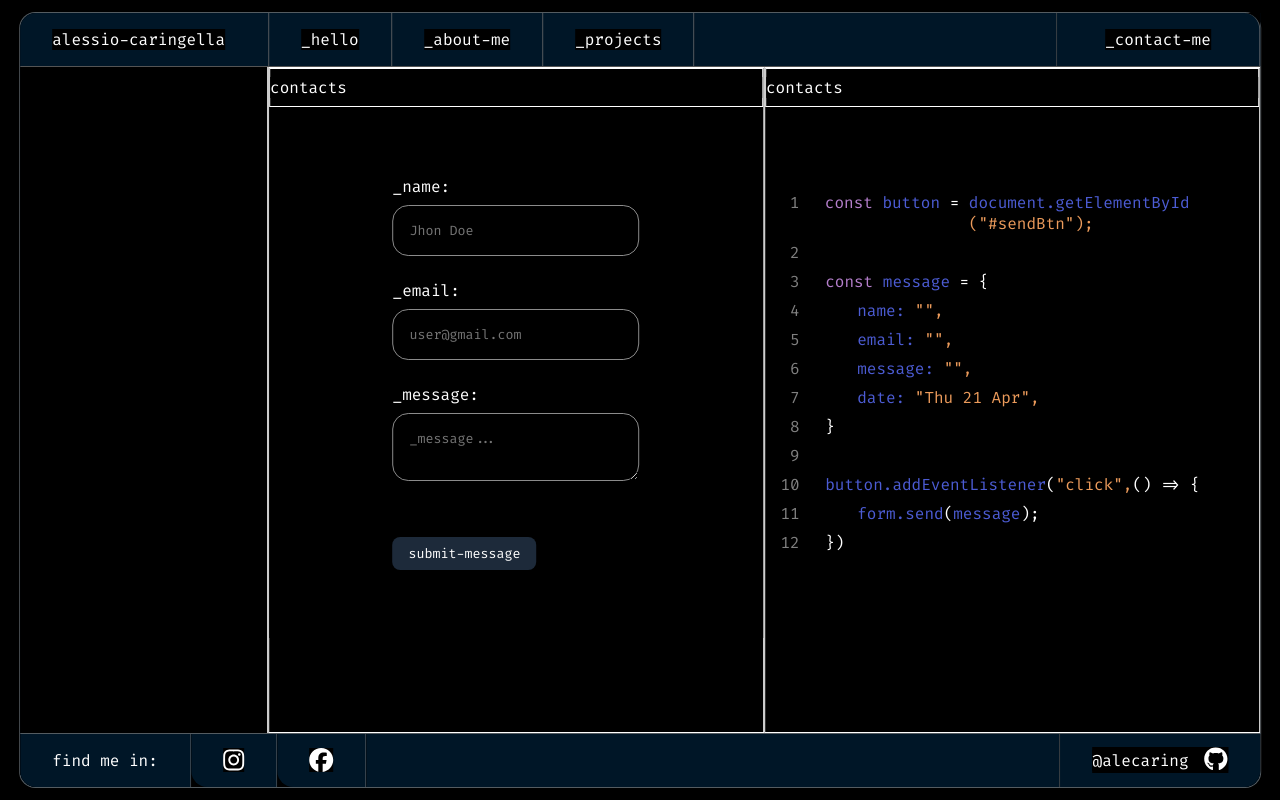
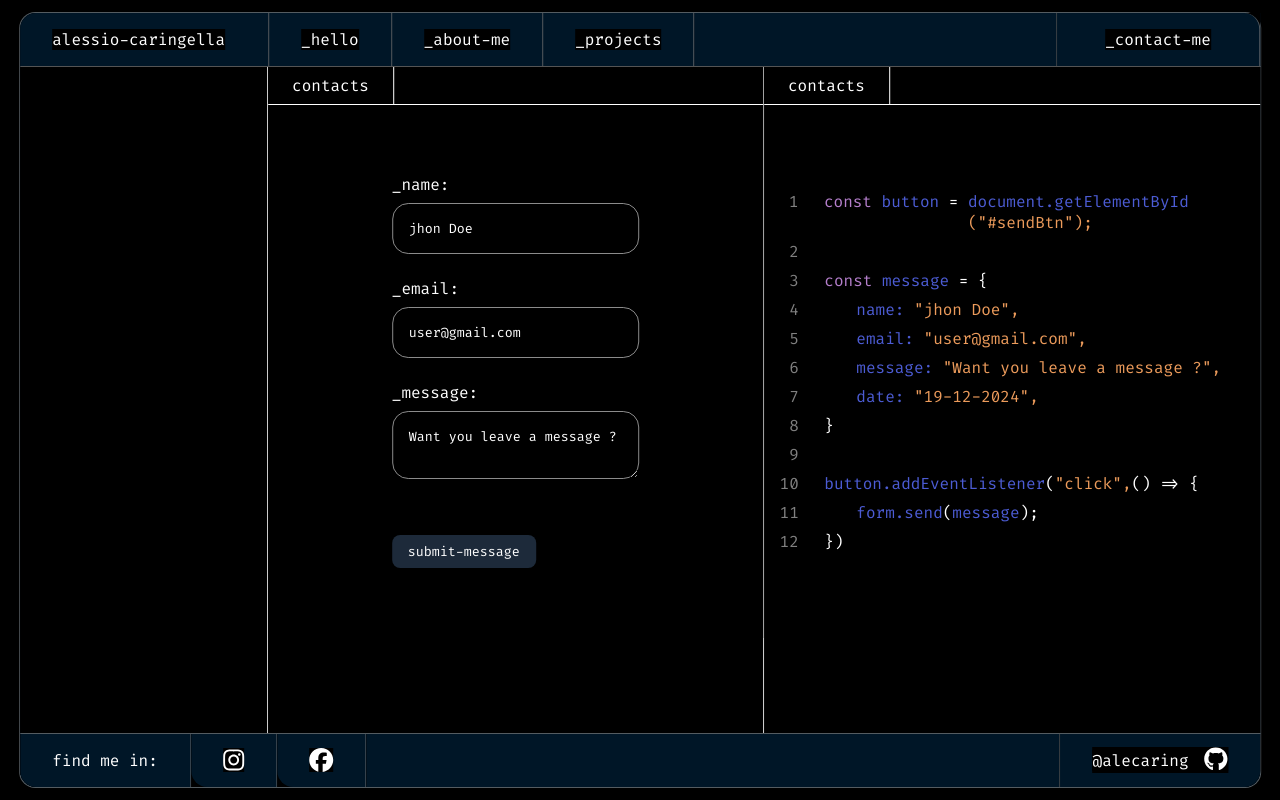
Before and after one commit to Alecaring/portfolio-js-vanilla-, a React (Vite) app in the folder frontend/: page /contacts in a window 1280 px wide. Built offline with nearby package versions, Linux system fonts and the light colour scheme.

Commit message:
add: luxon library to keep track the time into contact page

```diff
--- a/frontend/package.json
+++ b/frontend/package.json
@@ -14,6 +14,7 @@
     "@fortawesome/free-brands-svg-icons": "^6.7.2",
     "@fortawesome/free-solid-svg-icons": "^6.7.2",
     "@fortawesome/react-fontawesome": "^0.2.2",
+    "luxon": "^3.5.0",
     "react": "^18.3.1",
     "react-dom": "^18.3.1",
     "react-router-dom": "^7.0.2"
--- a/frontend/src/components/main/MainContacts.jsx
+++ b/frontend/src/components/main/MainContacts.jsx
@@ -1,14 +1,20 @@
 import "../../scss/partials/mainContacts.scss";
 import BaseMainDiv2 from "./common/BaseMainDiv2";
-import { useState } from "react";
+import { useEffect, useState } from "react";
+import { DateTime } from "luxon";
 
 function MainContacts() {
-    const [name, setName] = useState("");
-    const [email, setEmail] = useState("");
-    const [message, setMessage] = useState("");
+    const [name, setName] = useState("jhon Doe");
+    const [email, setEmail] = useState("user@gmail.com");
+    const [message, setMessage] = useState("Want you leave a message ?");
+    const [day, setDay] = useState("");
+    const [month, setMonth] = useState("");
+    const [year, setYear] = useState("");
 
     const handleName = (e) => {
         setName(e.target.value);
+        console.log(DateTime.now().toString());
+
     };
 
     const handleEmail = (e) => {
@@ -18,6 +24,14 @@ function MainContacts() {
     const handleMessage = (e) => {
         setMessage(e.target.value);
     };
+    useEffect(() => {
+        let dt = DateTime.now();
+        setYear(dt.year);
+        setMonth(dt.month);
+        setDay(dt.day);
+
+    }, [])
+
 
     return (
         <>
@@ -26,7 +40,9 @@ function MainContacts() {
             <div className="main">
                 <div className="container-left-contacts">
                     <div className="top-nav">
-                        <p>contacts</p>
+                        <div className="cell-opened">
+                            <span>contacts</span>
+                        </div>
                     </div>
                     <div className="form-contacts">
                         <form action="/">
@@ -52,7 +68,9 @@ function MainContacts() {
                 </div>
                 <div className="container-right-contacts">
                     <div className="top-nav">
-                        <p>contacts</p>
+                        <div className="cell-opened">
+                            <span>contacts</span>
+                        </div>
                     </div>
                     <div className="form-contacts-graphics">
                         <div className="cont-rows-contacts">
@@ -74,7 +92,7 @@ function MainContacts() {
                             <span className="colls-numered">6</span> <span className="const-assignament space1">message:</span> <span className="class">"{message.trim()}",</span>
                         </div>
                         <div className="cont-rows-contacts">
-                            <span className="colls-numered">7</span> <span className="const-assignament space1">date:</span> <span className="class">"Thu 21 Apr",</span>
+                            <span className="colls-numered">7</span> <span className="const-assignament space1">date:</span> <span className="class">"{`${day}-${month}-${year}`}",</span>
                         </div>
                         <div className="cont-rows-contacts">
                             <span className="colls-numered">8</span> <span>&#125;</span>
--- a/frontend/src/components/main/MainHome.jsx
+++ b/frontend/src/components/main/MainHome.jsx
@@ -21,7 +21,7 @@ function MainHome() {
                 </div>
             </div>
             <div className="container-right-home">
-                <img src="/background_blurs.svg" alt="" />
+                <img src="/backgroundBlurs.svg" alt="" />
                 <div className="container-game">
                     <div className="dot1 dot">x</div>
                     <div className="dot2 dot">x</div>
--- a/frontend/src/scss/partials/mainAbout.scss
+++ b/frontend/src/scss/partials/mainAbout.scss
@@ -10,7 +10,7 @@
     height: 100%;
     display: flex;
 
-    .container-left {
+    .container-left-main {
         width: 50%;
         height: 100%;
         border: 1px solid white;
@@ -25,7 +25,7 @@
         }
     }
 
-    .container-right {
+    .container-right-main {
         width: 50%;
         height: 100%;
         border: 1px solid white;
--- a/frontend/src/scss/partials/mainContacts.scss
+++ b/frontend/src/scss/partials/mainContacts.scss
@@ -13,15 +13,21 @@
     .container-left-contacts {
         width: 50%;
         height: 100%;
-        border: 1px solid white;
         display: flex;
         flex-direction: column;
         justify-content: flex-start;
+        border-right: .1px solid white;
 
         .top-nav {
             width: 100%;
-            padding: .5rem 0;
-            border: 1px solid white;
+            border-bottom: .1px solid white;
+
+            .cell-opened {
+                padding: .5rem 1.5rem;
+                border-right: .1px solid white;
+                display: inline-block;
+                height: 100%;
+            }
         }
 
         .form-contacts {
@@ -68,12 +74,18 @@
     .container-right-contacts {
         width: 50%;
         height: 100%;
-        border: 1px solid white;
+
 
         .top-nav {
             width: 100%;
-            padding: .5rem 0;
-            border: 1px solid white;
+            border-bottom: .1px solid white;
+
+            .cell-opened {
+                padding: .5rem 1.5rem;
+                border-right: .1px solid white;
+                display: inline-block;
+                height: 100%;
+            }
         }
 
         .form-contacts-graphics {
@@ -106,15 +118,18 @@
                 .const-assignament {
                     color: #4c5cd4;
                 }
+
                 .method {
                     color: #4c5cd4;
 
                 }
+
                 .class {
                     display: inline-block;
                     white-space: wrap;
                     color: #ec9b5b;
                 }
+
                 .space1 {
                     padding-left: 2rem;
                 }
```
Also changed, not shown: frontend/public/backgroundBlurs.svg (added), 1 other file (tests, documents, lock files or other folders).
